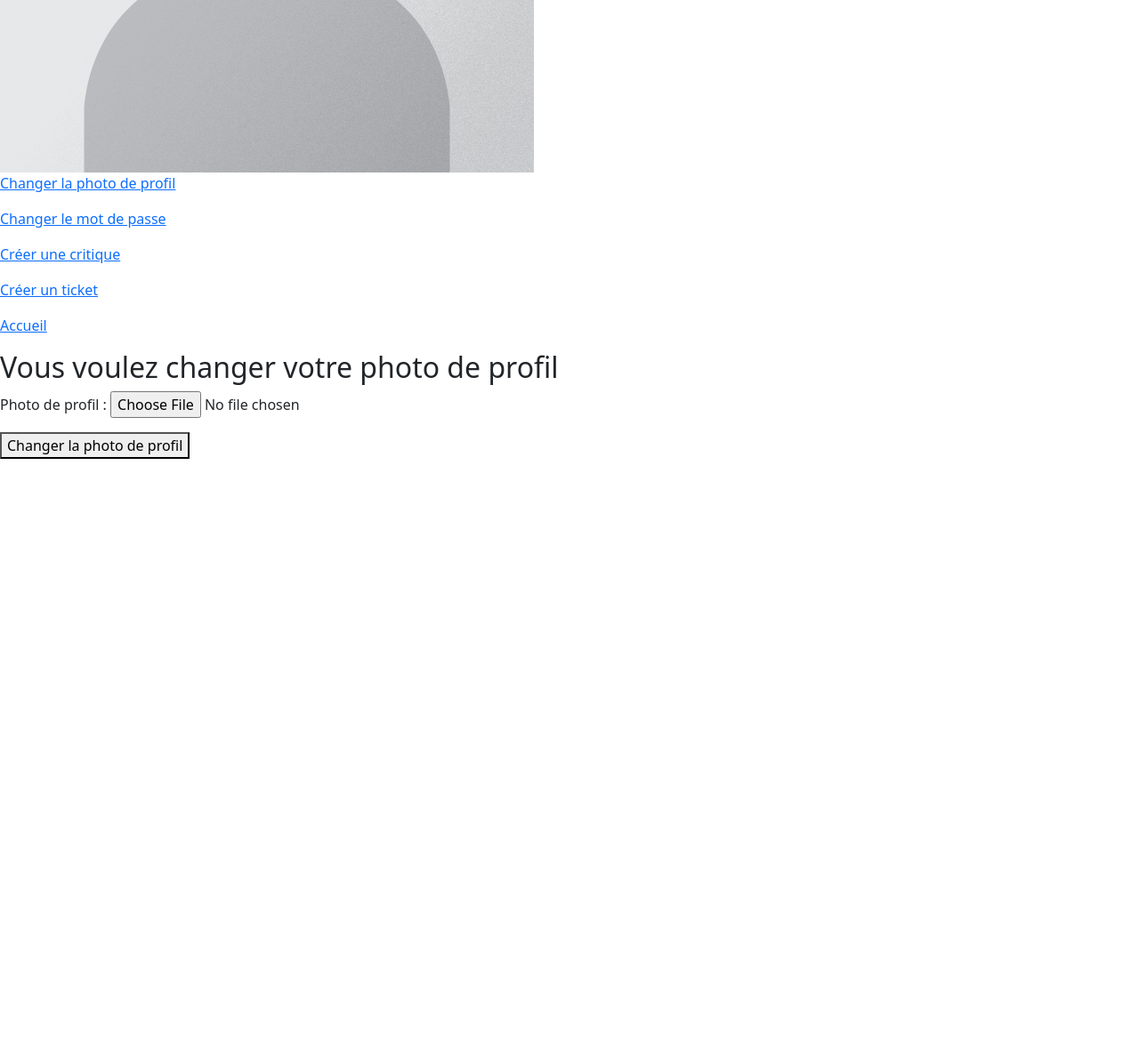
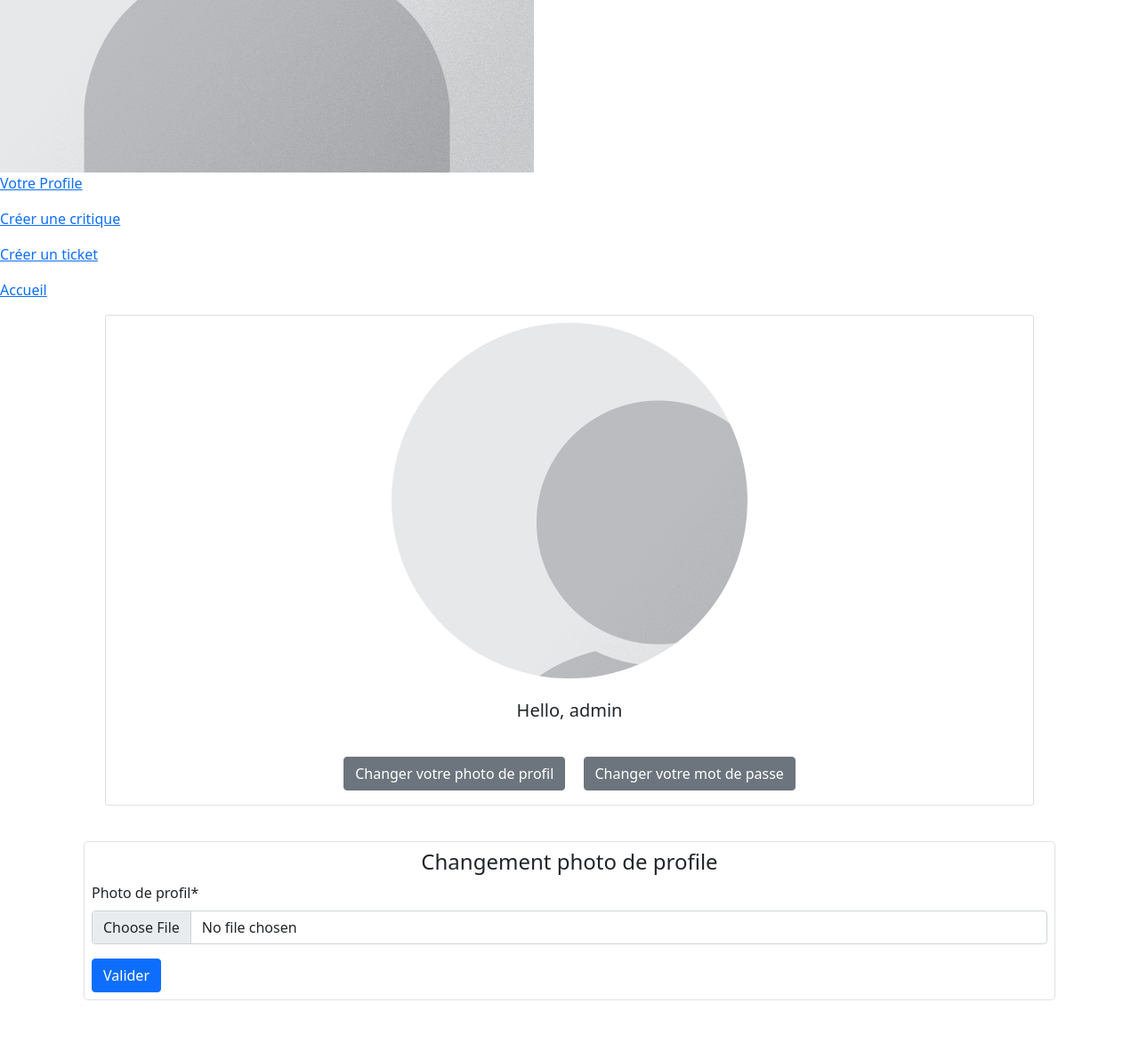
Before and after one commit to go-dev64/LITReview, a Django app: page /profile_photo/ in a window 1280 px wide. Shown: the part 678-1851 px from the top of the page at 89% size. Before the commit the page ends 1194 px from the top, so only its background shows below. Run offline with Django 4.2, Linux system fonts and the light colour scheme; a user stored in the database is signed in; some libraries are stand-ins or nearby versions.

Commit message:
creation de profile view

```diff
--- a/authentication/templates/authentication/change_password_done.html
+++ /dev/null
@@ -1,4 +0,0 @@
-{% extends 'base.html' %}
-{% block content %}
-    <p>Vous avez changé votre mot de passe avec succès ! Cliquez <a href={% url 'home' %}>ici</a> pour revenir à la page d’accueil.</p>
-{% endblock content %}
--- /dev/null
+++ b/authentication/templates/authentication/edit_profile.html
@@ -0,0 +1,8 @@
+{% extends 'base.html' %}
+{% load static %}
+{% block content %}
+<div class="container">
+  {% include 'authentication/partials/user_card.html' %}
+  {% include 'authentication/partials/form.html' with form=form %}
+</div>
+{% endblock content %}
--- /dev/null
+++ b/authentication/templates/authentication/partials/form.html
@@ -0,0 +1,13 @@
+{% load crispy_forms_tags %}
+<div class="container border rounded-3 p-2">
+    {% if title %}
+    <h4 class="text-center" >{{title}} </h4>
+    {% else %}
+    <h4 class="text-center" >Modification du mot de passe</h4>
+    {% endif %}
+    <form method="post" enctype="multipart/form-data">
+    {{ form |crispy }}
+    {% csrf_token %}
+    <button class="btn btn-primary" type="submit">Valider</button>
+    </form>
+</div>
--- /dev/null
+++ b/authentication/templates/authentication/partials/user_card.html
@@ -0,0 +1,21 @@
+{% load static %}
+<div class="container">
+    <div class="card mb-3 align-items-center">
+      <div class="div-img center-center rounded-circle overflow-hidden m-2" style="width : 400px; height : 400px;">
+        {% if user.profil_photo %}
+              <img class="avatar" src={{ user.profil_photo.url }} alt="photo de profil personnalisée de l'utilisateur">
+            {% else %}
+              <img class="avatar" src="{% static 'images/default_profile.png'%}" alt="photo de profil par default de l'utilisateur">
+            {% endif %}
+      </div>
+
+      <div class="card-body">
+        <h5 class="card-title">Hello, {{user}} </h5>
+      </div>
+      <div class="card-body">
+          <a href="{% url 'upload_profile_photo' %}" class="card-link btn btn-secondary" type="button">Changer votre photo de profil</a>
+          <a href="{% url 'password_change' %}" class="card-link btn btn-secondary" type="button">Changer votre mot de passe</a>
+      </div>
+    </div>
+  </div>
+  <br>
--- a/authentication/templates/authentication/upload_profile_photo.html
+++ /dev/null
@@ -1,16 +0,0 @@
-{% extends 'base.html' %}
-{% block content %}
-    <h2>Vous voulez changer votre photo de profil</h2>
-    <form method="post" enctype="multipart/form-data">
-        {{ form.as_p }}
-        {% csrf_token %}
-        <button type="submit">Changer la photo de profil</button>
-    </form>
-    {% if messages %}
-        <ul class="messages">
-            {% for message in messages %}
-                <li class="{{message.tags}}">{{message}} </li>
-            {% endfor %}
-        </ul>
-    {% endif %}
-{% endblock content %}
--- a/authentication/urls.py
+++ b/authentication/urls.py
@@ -22,28 +22,20 @@ urlpatterns = [
     ),
     path(
         "accounts/logout/",
-        account_views.LogoutView.as_view(
-            template_name="authentication/logout.html"
-        ),
+        account_views.LogoutView.as_view(template_name="authentication/logout.html"),
         name="account_logout",
     ),
     path(
         "accounts/password/change/",
         account_views.PasswordChangeView.as_view(
-            template_name="authentication/change_password.html"
+            template_name="authentication/edit_profile.html",
         ),
         name="password_change",
-    ),
-    path(
-        "change-password-done/",
-        PasswordChangeDoneView.as_view(
-            template_name="authentication/change_password_done.html"
-        ),
-        name="password_change_done",
     ),
     path(
         "profile_photo/",
         views.upload_profile_photo,
         name="upload_profile_photo",
     ),
+    path("user_profile/", views.profile_view, name="profile_view"),
 ]
--- a/authentication/views.py
+++ b/authentication/views.py
@@ -1,6 +1,7 @@
 from django.contrib import messages
 from django.shortcuts import redirect, render
 from django.contrib.auth import login
+from django.contrib.auth.decorators import login_required
 from django.conf import settings
 
 
@@ -20,17 +21,23 @@ def signup_page(request):
 
 def upload_profile_photo(request):
     form = forms.UploadProfilePhotoForm(instance=request.user)
+    print(form)
     if request.method == "POST":
         form = forms.UploadProfilePhotoForm(request.POST, request.FILES, instance=request.user)
         if form.is_valid():
             form.save()
-            messages.success(request, "Your profile photo was updated successfully!", extra_tags="alert")
+            messages.success(request, "Changement de votre photo de profile réalisé avec succés!")
             return redirect("home")
         else:
             messages.warning(request, "Please correct the error below.")
 
     return render(
         request,
-        "authentication/upload_profile_photo.html",
-        context={"form": form},
+        "authentication/edit_profile.html",
+        context={"form": form, "title": "Changement photo de profile"},
     )
+
+
+@login_required
+def profile_view(request):
+    return render(request, "authentication/profile_view.html", {"user": request.user})
--- a/config/settings.py
+++ b/config/settings.py
@@ -52,6 +52,8 @@ INSTALLED_APPS = [
     "allauth.account",
     "allauth.socialaccount",
     "authentication",
+    "crispy_forms",
+    "crispy_bootstrap5",
     "follower",
     "post",
     "allauth.socialaccount.providers.google",
@@ -173,3 +175,7 @@ LOGOUT_REDIRECT_URL = LOGIN_URL
 
 MEDIA_URL = "/media/"
 MEDIA_ROOT = BASE_DIR.joinpath("media/")
+
+CRISPY_ALLOWED_TEMPLATE_PACKS = "bootstrap5"
+
+CRISPY_TEMPLATE_PACK = "bootstrap5"
--- a/templates/base.html
+++ b/templates/base.html
@@ -54,8 +54,7 @@
             {% else %}
               <img class="avatar" src="{% static 'images/default_profile.png'%}">
             {% endif %}
-            <p><a href="{% url 'upload_profile_photo' %}">Changer la photo de profil</a></p>
-            <p><a href="#{% url 'password_change' %}">Changer le mot de passe</a></p>
+            <p><a href="{% url 'profile_view'%}">Votre Profile</a></p>
             <p><a href="{% url 'create_review' %}">Créer une critique</a></p>
             <p><a href="{% url 'create_ticket' %}">Créer un ticket</a></p>
             <p><a href="{% url 'home' %}">Accueil</a></p>
--- a/templates/partials/messages.html
+++ b/templates/partials/messages.html
@@ -1,6 +1,6 @@
 {% for message in messages %}
 <div class="container-fluid p-0 text-center">
-  <div class="alert {{ message.tags }} alert-dismissible" role="alert" >
+  <div class="alert {{ message.tags }} alert-dismissible fade show" role="alert" >
     {{ message }}
   </div>
 </div>
```
Also changed, not shown: authentication/templates/authentication/change_password.html (deleted, +0 -8 lines), authentication/templates/authentication/profile_view.html (added, +7 -0 lines), db.sqlite3, media/IMG-20220301-WA0006.jpg (added), media/IMG-20220312-WA0042.jpg (added), 1 other file.
